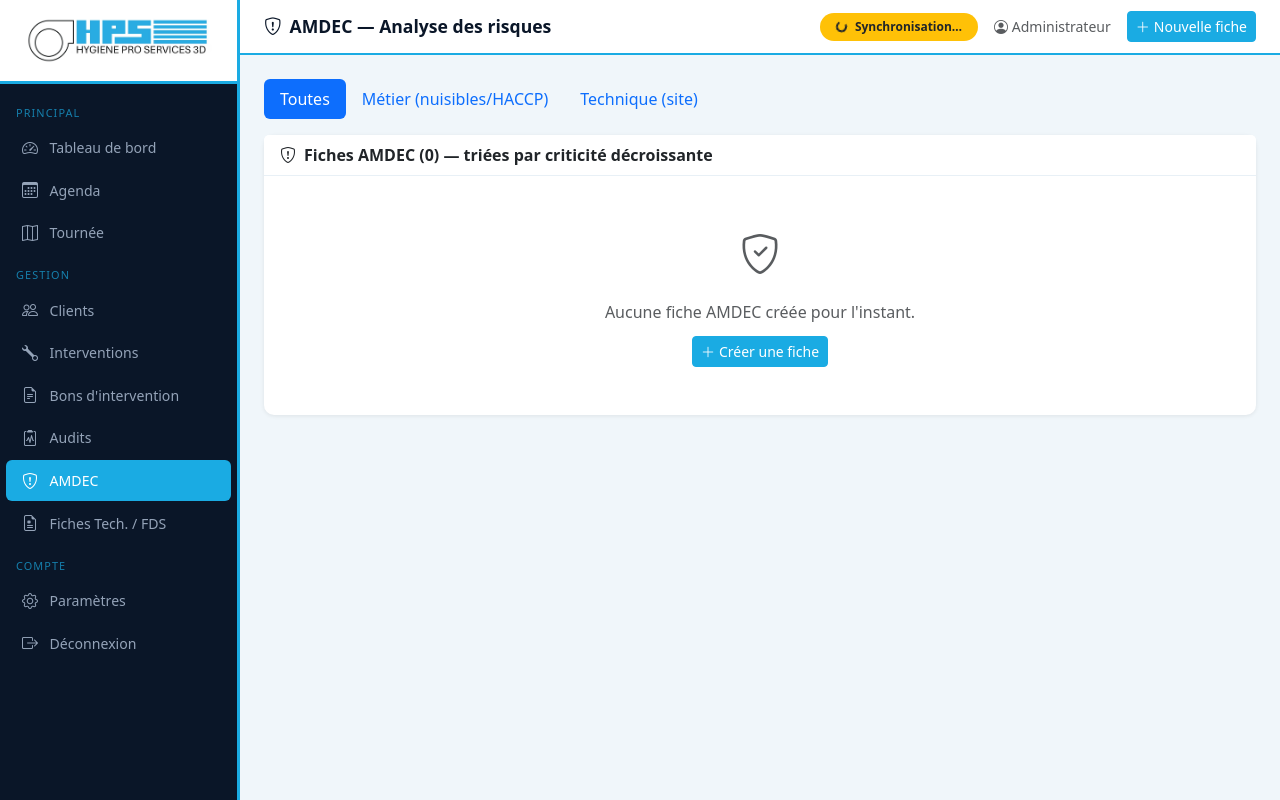
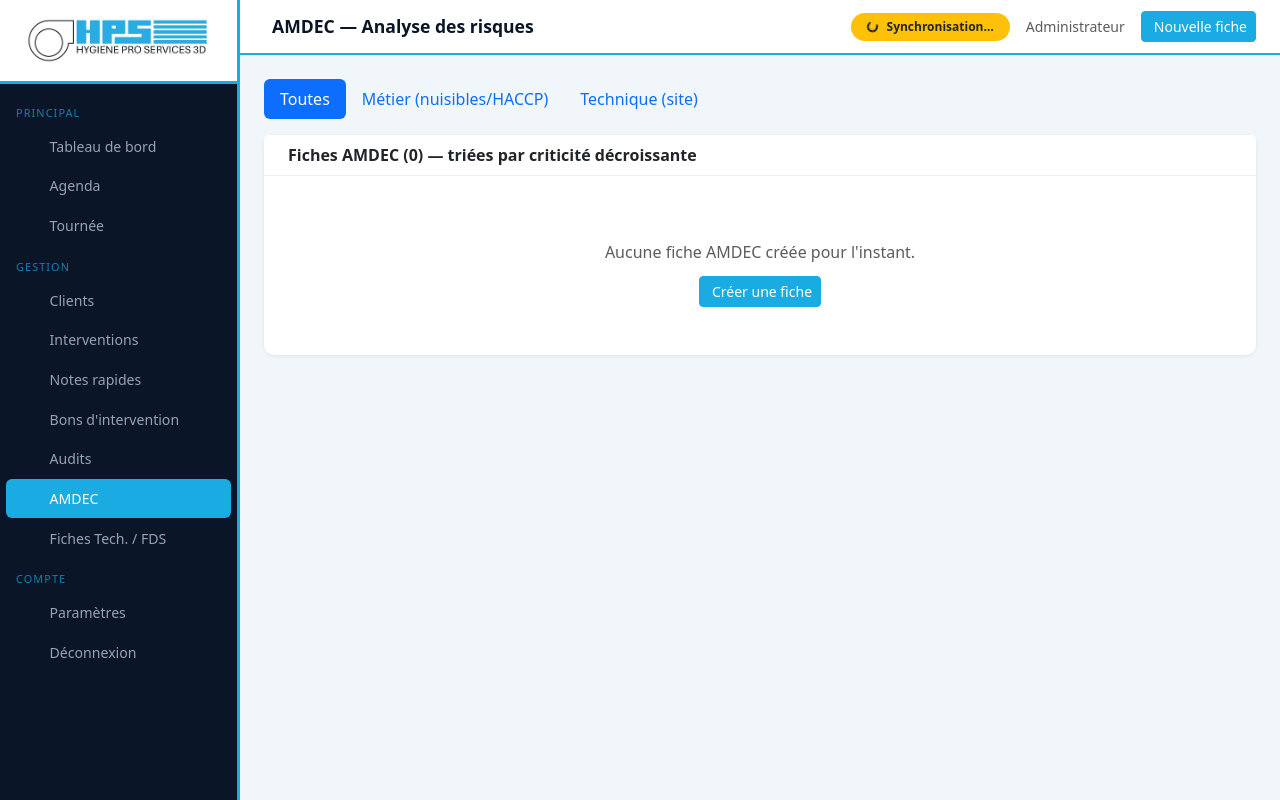
Before and after one commit to nicolasjacques62-web/agenda-interventions, a Flask app: page /amdec in a window 1280 px wide. Run offline with Flask 3, Linux system fonts and the light colour scheme; a user stored in the database is signed in; data that the repository does not hold is empty; some libraries are stand-ins or nearby versions.

Commit message:
base.html

```diff
--- a/templates/base.html
+++ b/templates/base.html
@@ -8,8 +8,8 @@
   <meta name="theme-color" content="#1AABE3">
   <link rel="manifest" href="/manifest.json">
   <link rel="apple-touch-icon" href="/static/logo.png">
-  <link href="https://cdn.jsdelivr.net/npm/bootstrap@5.3.3/dist/css/bootstrap.min.css" rel="stylesheet">
-  <link href="https://cdn.jsdelivr.net/npm/bootstrap-icons@1.11.3/font/bootstrap-icons.css" rel="stylesheet">
+  <link href="{{ url_for('static', filename='vendor/bootstrap.min.css') }}" rel="stylesheet">
+  <link href="{{ url_for('static', filename='vendor/bootstrap-icons.min.css') }}" rel="stylesheet">
   <style>
     :root {
       --hps-blue:      #1AABE3;
@@ -168,8 +168,14 @@
     <a href="{{ url_for('clients_liste') }}" class="nav-link {% if 'client' in request.endpoint %}active{% endif %}">
       <i class="bi bi-people"></i> Clients
     </a>
-    <a href="{{ url_for('interventions_liste') }}" class="nav-link {% if 'intervention' in request.endpoint and request.endpoint!='agenda' %}active{% endif %}">
+    <a href="{{ url_for('interventions_liste') }}" class="nav-link {% if 'intervention' in request.endpoint and request.endpoint!='agenda' and 'note_rapide' not in request.endpoint %}active{% endif %}">
       <i class="bi bi-wrench"></i> Interventions
+    </a>
+    <a href="{{ url_for('notes_rapides_liste') }}" class="nav-link {% if 'note_rapide' in request.endpoint or request.endpoint=='notes_rapides_liste' %}active{% endif %}">
+      <i class="bi bi-journal-text"></i> Notes rapides
+      {% if notes_rapides_a_traiter %}
+        <span class="badge bg-warning text-dark ms-1">{{ notes_rapides_a_traiter }}</span>
+      {% endif %}
     </a>
     <a href="{{ url_for('bons_liste') }}" class="nav-link {% if 'bon' in request.endpoint %}active{% endif %}">
       <i class="bi bi-file-earmark-text"></i> Bons d'intervention
@@ -218,7 +224,7 @@
   {% block content %}{% endblock %}
 </div>
 
-<script src="https://cdn.jsdelivr.net/npm/bootstrap@5.3.3/dist/js/bootstrap.bundle.min.js"></script>
+<script src="{{ url_for('static', filename='vendor/bootstrap.bundle.min.js') }}"></script>
 <script src="/static/offline.js"></script>
 {% block scripts %}{% endblock %}
 <script>
```
